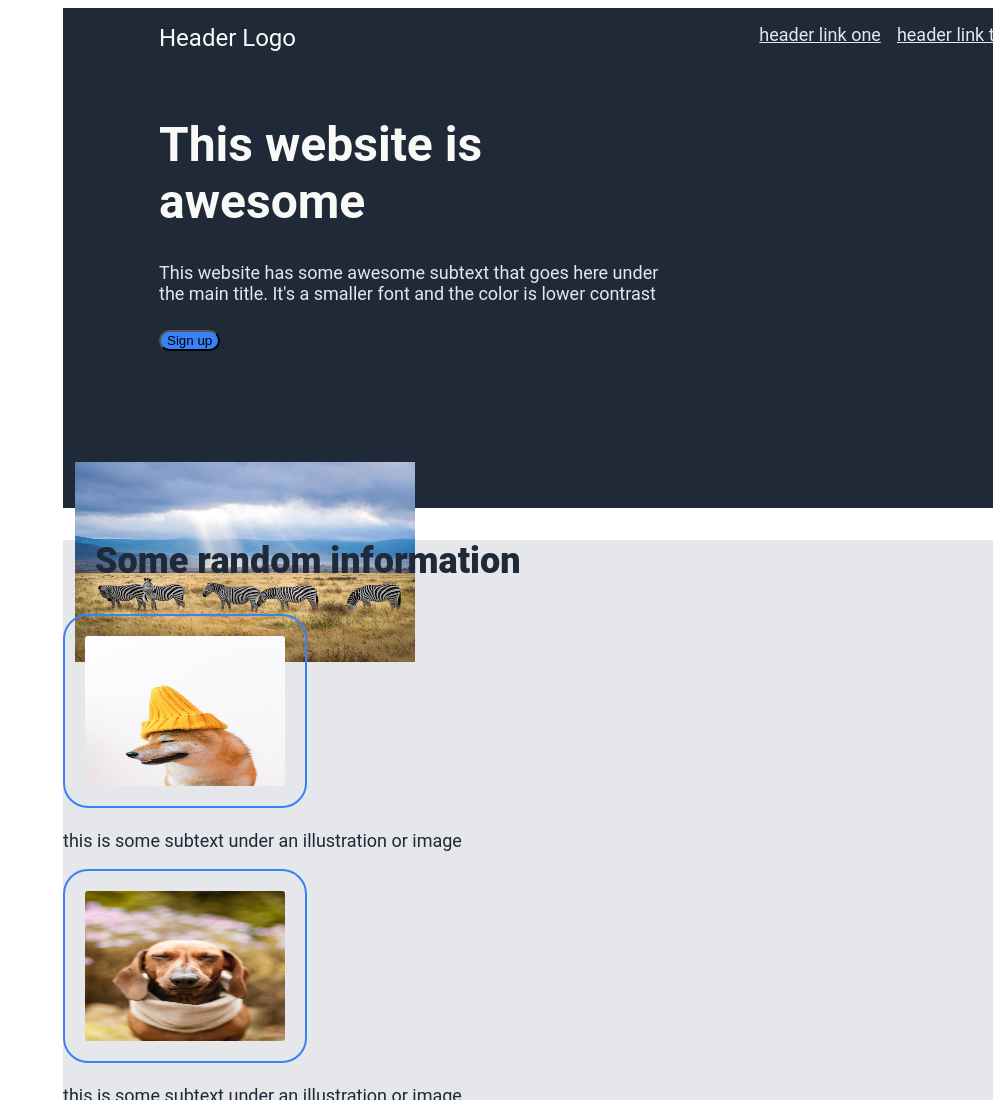
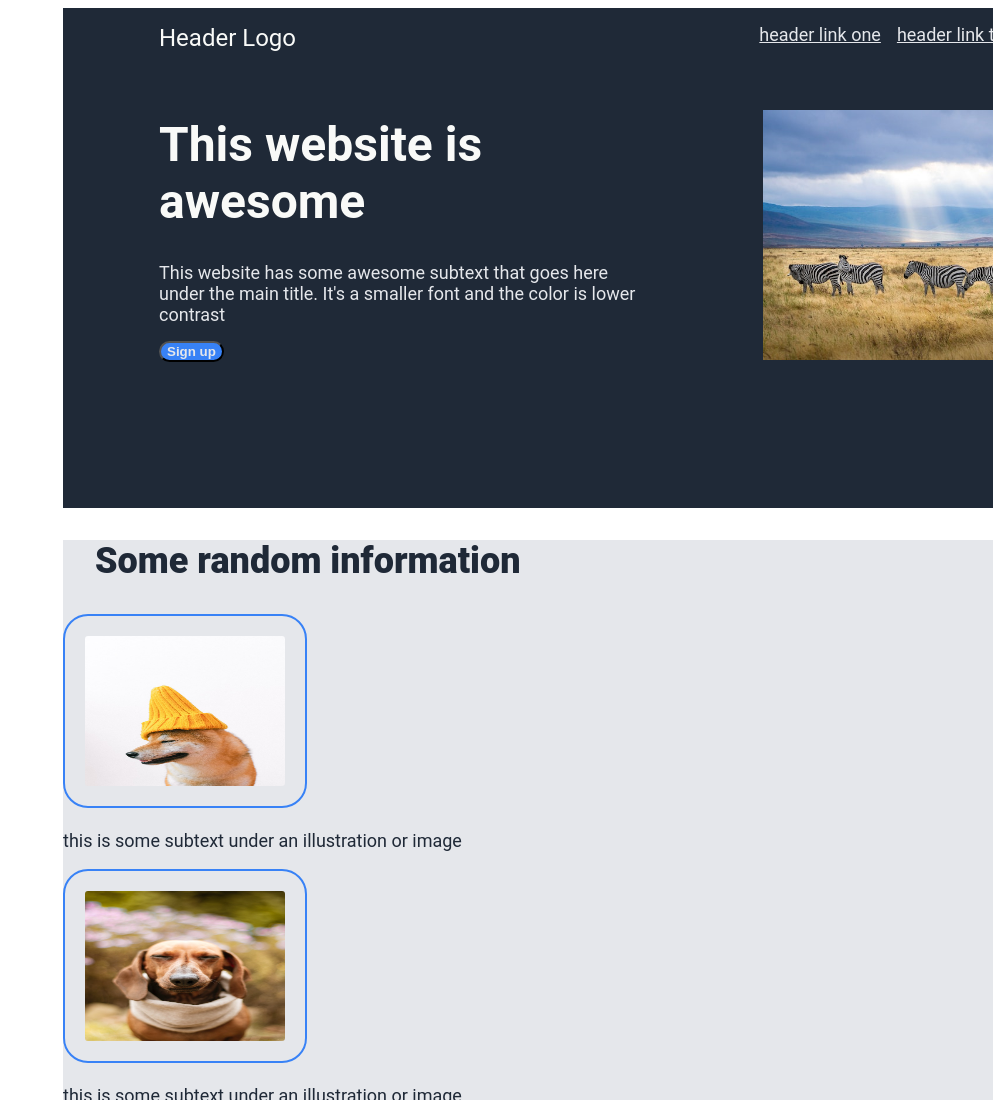
Before and after one commit to Tryndameir/web_projects, a plain HTML site: page index.html in a window 1280 px wide. Shown: the top 1100 px of the page, without its empty margins (287-1280 px from the left). Drawn offline with Linux system fonts and the light colour scheme.

Commit message:
Brought image up inside the header

```diff
--- a/index.html
+++ b/index.html
@@ -21,12 +21,12 @@
         </div>
         <div class="content1">
             <h1><strong>This website is awesome</strong></h1>
-            <p class="secondary-text">This website has some awesome subtext that goes here under the main title. It's a smaller font and the color is lower contrast</p>
+            <div class="secondary-text">This website has some awesome subtext that goes here under the main title. It's a smaller font and the color is lower contrast</div>
             <button>Sign up</button>
         </div>
 
-        <div>
-            <img class="big_img" src="./img/safari.jpg" alt="a safari">
+        <div class="big_img">
+            <img src="./img/safari.jpg" alt="a safari">
         </div>
 
     </div>
--- a/style.css
+++ b/style.css
@@ -20,17 +20,22 @@ body {
 }
 
 .content1 {
-    width: 500px;
+    width: 480px;
     height: 350px;
-    gap: 8px;
     padding: 16px;
     margin-left: 80px;
+    display: flex;
+    flex-direction: column;
+
 }
 
 .content1 button {
     border-radius: 25px;
     background-color: #3882F6;
-    margin-top: 8px;
+    margin-top: 16px;
+    color: #E5E7EB;
+    font-weight: 900;
+    width: fit-content;
 }
 
 h1 {
@@ -61,12 +66,14 @@ a {
 .secondary-text {
     font-size: 18px;
     color: #e5e7eb;
+    display: flex;
 }
 
 .big_img {
     width: 340px;
-    height: 200px;
-    margin: 12px;
+    height: 250px;
+    margin-left: 700px;
+    margin-top: -340px;
     display: flex;
 }
 
```
